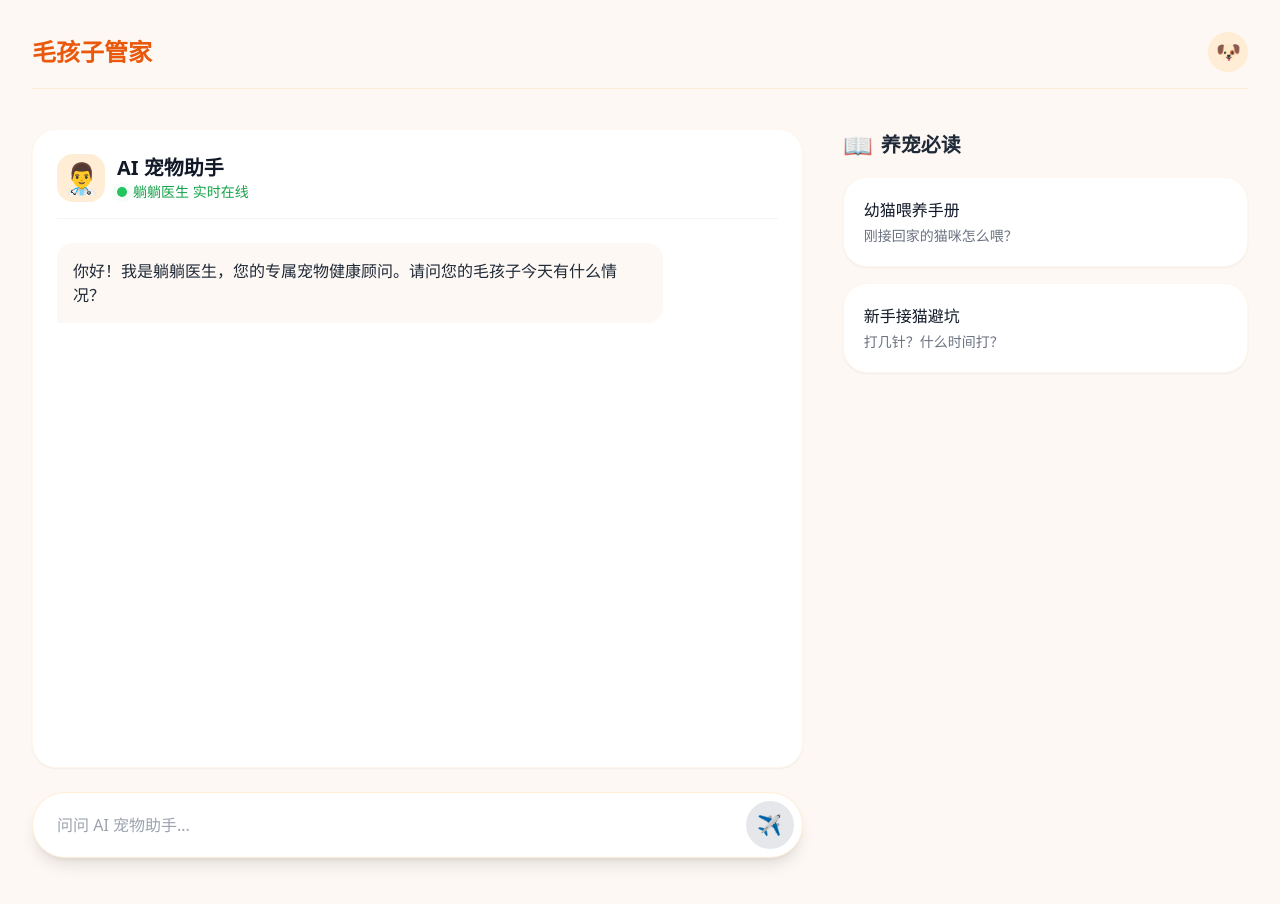
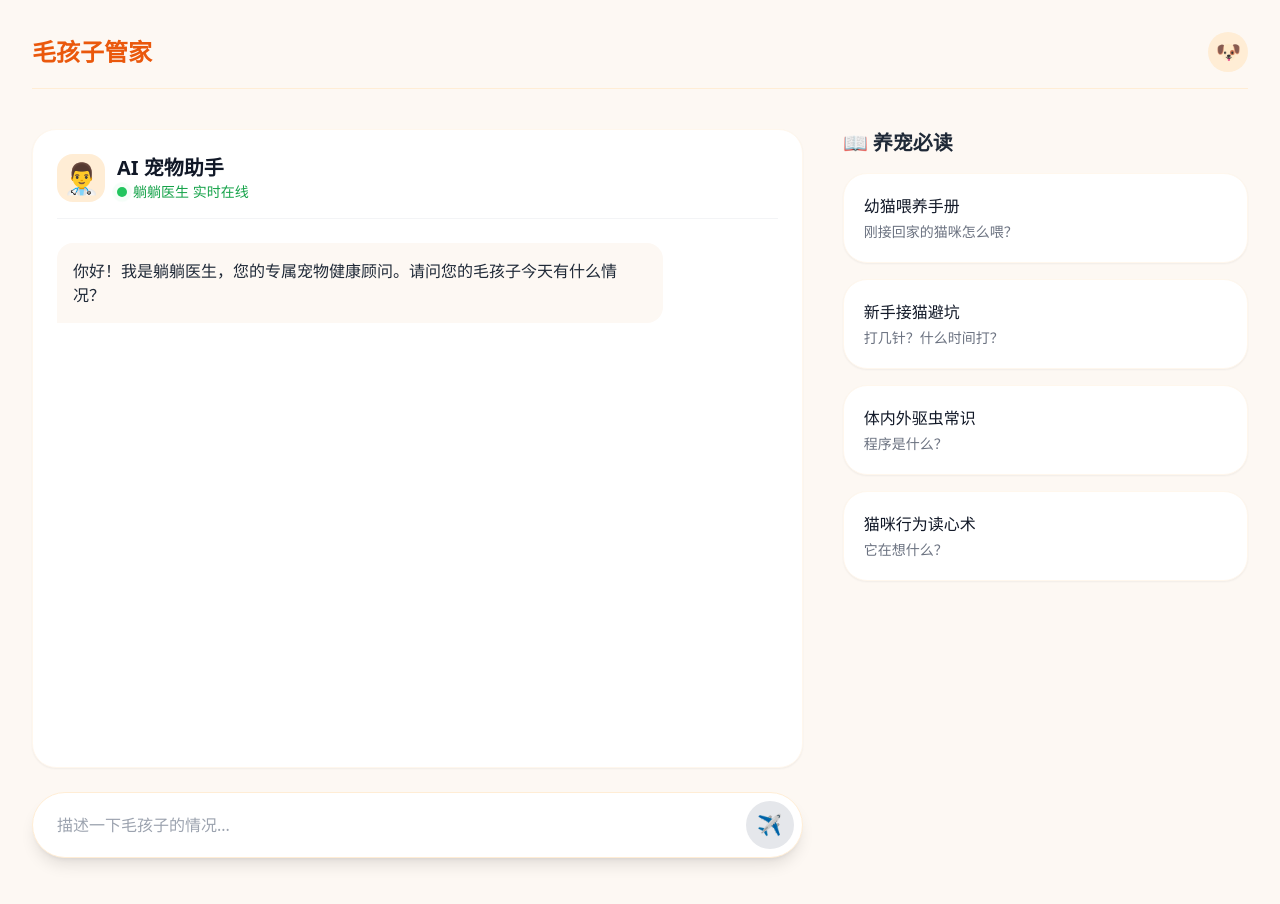
Before and after one commit to Chestnutzzz/pet, a Next.js app: page / in a window 1280 px wide. Shown: the top 904 px of the page. Built offline with nearby package versions, Linux system fonts and the light colour scheme.

Commit message:
Update page.tsx

```diff
--- a/app/page.tsx
+++ b/app/page.tsx
@@ -1,11 +1,12 @@
 'use client';
 import { useState } from 'react';
-import Image from 'next/image';
 
 // 模拟数据：养宠必读卡片
 const MUST_READ_CARDS = [
   { title: '幼猫喂养手册', desc: '刚接回家的猫咪怎么喂？' },
   { title: '新手接猫避坑', desc: '打几针？什么时间打？' },
+  { title: '体内外驱虫常识', desc: '程序是什么？' },
+  { title: '猫咪行为读心术', desc: '它在想什么？' },
 ];
 
 export default function Home() {
@@ -23,7 +24,6 @@ export default function Home() {
     setIsLoading(true);
 
     try {
-      // 这里的路径必须和你 GitHub 里的 api 路径一致
       const response = await fetch('/api/chat', {
         method: 'POST',
         headers: { 'Content-Type': 'application/json' },
@@ -33,40 +33,28 @@ export default function Home() {
       if (data.content) {
         setMessages(prev => [...prev, { role: 'assistant', content: data.content }]);
       } else {
-        setMessages(prev => [...prev, { role: 'assistant', content: '哎呀，诊断出了一点小问题，请稍后再试。' }]);
+        setMessages(prev => [...prev, { role: 'assistant', content: '医生现在有点忙，请稍后再问。' }]);
       }
     } catch (error) {
-      setMessages(prev => [...prev, { role: 'assistant', content: '网络似乎不太通畅，请检查网络连接。' }]);
+      setMessages(prev => [...prev, { role: 'assistant', content: '网络似乎不太通畅，请检查连接。' }]);
     } finally {
       setIsLoading(false);
     }
   };
 
   return (
-    // 【修改点1】最外层容器：在电脑端(md:)增加内边距，使其不那么拥挤
     <div className="min-h-screen bg-[#FDF8F3] p-4 md:p-8">
-
-      {/* 【修改点2】内容整体容器：全宽，电脑端最大7xl，水平居中 */}
       <div className="w-full max-w-7xl mx-auto space-y-6 md:space-y-10">
-
-        {/* 顶部 Header */}
         <header className="flex items-center justify-between pb-4 border-b border-orange-100">
           <div className="flex items-center gap-2">
             <span className="text-2xl font-bold text-orange-600">毛孩子管家</span>
           </div>
-          <div className="w-10 h-10 rounded-full bg-orange-100 flex items-center justify-center">
-            <span className="text-xl">🐶</span>
-          </div>
+          <div className="w-10 h-10 rounded-full bg-orange-100 flex items-center justify-center text-xl">🐶</div>
         </header>
 
-        {/* 【修改点3】核心布局区域：手机上垂直排列，电脑上(md:)水平排列，左侧聊天，右侧卡片 */}
         <div className="flex flex-col md:flex-row-reverse gap-6 md:gap-10">
-
-          {/* 【修改点3-1】养宠必读卡片区：在电脑端移到右侧，作为侧边栏 */}
           <aside className="md:w-1/3 space-y-4">
-            <h2 className="text-xl font-semibold text-gray-800 flex items-center gap-2">
-              <span className="text-2xl">📖</span> 养宠必读
-            </h2>
+            <h2 className="text-xl font-semibold text-gray-800 flex items-center gap-2">📖 养宠必读</h2>
             <div className="grid grid-cols-2 md:grid-cols-1 gap-4">
               {MUST_READ_CARDS.map((card, index) => (
                 <div key={index} className="bg-white p-5 rounded-3xl border border-orange-50 shadow-sm hover:shadow-md transition-shadow cursor-pointer">
@@ -77,10 +65,7 @@ export default function Home() {
             </div>
           </aside>
 
-          {/* 【修改点3-2】主聊天区域：在电脑端占据左侧2/3空间 */}
           <main className="flex-1 space-y-6">
-
-            {/* 聊天卡片 */}
             <div className="bg-white p-6 rounded-3xl border border-orange-50 shadow-sm flex flex-col gap-6">
               <div className="flex items-center gap-3 pb-4 border-b border-gray-100">
                 <div className="w-12 h-12 rounded-2xl bg-orange-100 flex items-center justify-center text-3xl">👨‍⚕️</div>
@@ -96,14 +81,11 @@ export default function Home() {
                 </div>
               </div>
 
-              {/* 消息列表 */}
               <div className="space-y-4 h-[400px] md:h-[500px] overflow-y-auto pr-2 scrollbar-thin">
                 {messages.map((msg, index) => (
                   <div key={index} className={`flex ${msg.role === 'user' ? 'justify-end' : 'justify-start'}`}>
                     <div className={`max-w-[85%] p-4 rounded-2xl ${
-                      msg.role === 'user'
-                        ? 'bg-orange-500 text-white rounded-br-none'
-                        : 'bg-[#FDF8F3] text-gray-800 rounded-bl-none'
+                      msg.role === 'user' ? 'bg-orange-500 text-white rounded-br-none' : 'bg-[#FDF8F3] text-gray-800 rounded-bl-none'
                     }`}>
                       {msg.content}
                     </div>
@@ -111,30 +93,28 @@ export default function Home() {
                 ))}
                 {isLoading && (
                   <div className="flex justify-start">
-                    <div className="bg-[#FDF8F3] text-gray-500 p-4 rounded-2xl rounded-bl-none italic">
-                      躺躺医生正在输入...
-                    </div>
+                    <div className="bg-[#FDF8F3] text-gray-500 p-4 rounded-2xl rounded-bl-none italic">正在诊断中...</div>
                   </div>
                 )}
               </div>
             </div>
 
-            {/* 【修改点4】输入框：在电脑端也可以自动拉宽 */}
-            <div className="fixed bottom-0 left-0 right-0 md:relative md:bottom-auto bg-[#FDF8F3] md:bg-transparent p-4 md:p-0 border-t md:border-t-0 border-orange-100">
+            <div className="fixed bottom-0 left-0 right-0 md:relative md:bottom-auto bg-[#FDF8F3] md:bg-transparent p-4 md:p-0">
               <div className="w-full max-w-xl md:max-w-none mx-auto flex items-center gap-2 bg-white p-2 rounded-full border border-orange-100 shadow-lg">
                 <input
                   type="text"
                   value={input}
-                  onChange={(e) => setInput(e.target.with)}
+                  // 【修正位置】这里必须是 e.target.value
+                  onChange={(e) => setInput(e.target.value)}
                   onKeyPress={(e) => e.key === 'Enter' && sendMessage()}
-                  placeholder="问问 AI 宠物助手..."
+                  placeholder="描述一下毛孩子的情况..."
                   className="flex-1 bg-transparent px-4 py-2 text-gray-800 focus:outline-none"
                   disabled={isLoading}
                 />
                 <button
                   onClick={sendMessage}
                   className={`w-12 h-12 rounded-full flex items-center justify-center transition-colors ${
-                    input.trim() && !isLoading ? 'bg-orange-500 hover:bg-orange-600' : 'bg-gray-200'
+                    input.trim() && !isLoading ? 'bg-orange-500' : 'bg-gray-200'
                   }`}
                   disabled={!input.trim() || isLoading}
                 >
@@ -142,14 +122,9 @@ export default function Home() {
                 </button>
               </div>
             </div>
-
-            {/* 为了移动端底部输入框留出的空白 */}
             <div className="h-24 md:h-0"></div>
-
           </main>
-
         </div>
-
       </div>
     </div>
   );
```
